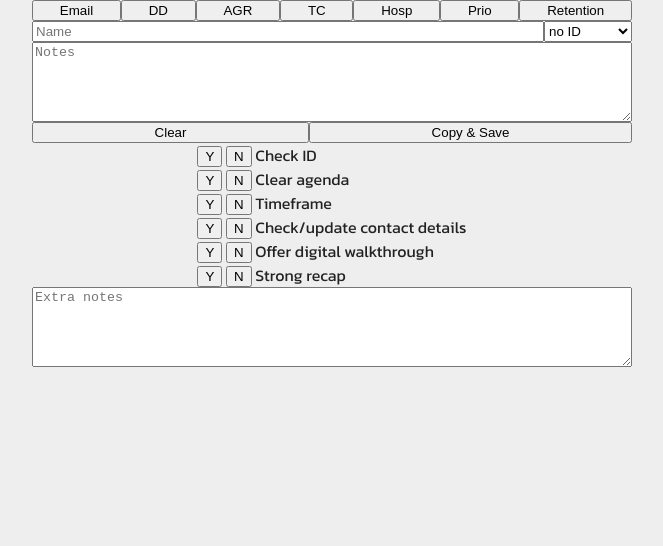
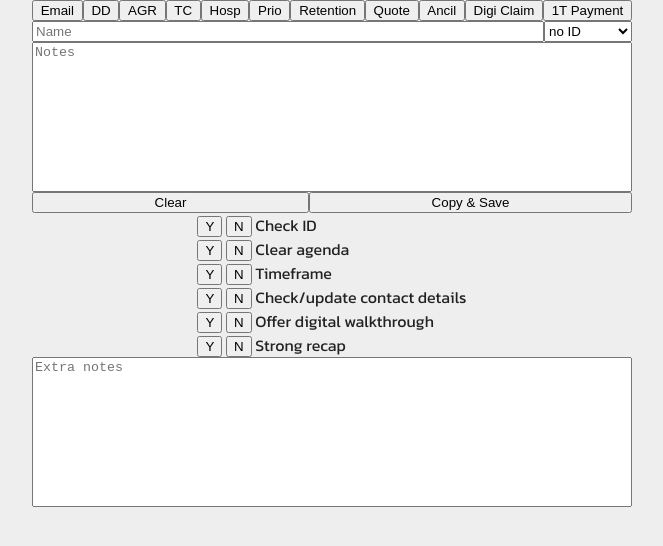
Before and after one commit to calebfaulks/calebfaulks.github.io, a plain HTML site: page note-tool/index.html in a window 1280 px wide. Shown: the whole page, without its empty margins (308-971 px from the left). Drawn offline with Linux system fonts and the light colour scheme.

Commit message:
Note Tool update
New buttons, better textareas

```diff
--- a/note-tool/css/style.css
+++ b/note-tool/css/style.css
@@ -62,7 +62,8 @@ body {
 
 .notes-box {
 	width: 100%;
-	height: 10%;
+	height: 150px;
+	resize: none;
 }
 
 #notes-archive {
--- a/note-tool/index.html
+++ b/note-tool/index.html
@@ -23,6 +23,11 @@
 			<button onclick="genericButtonEvent(this, 'Hosp enquiry - transferred to hospital')">Hosp</button>
 			<button onclick="genericButtonEvent(this, 'Hosp claim enquiry - transferred to priority')">Prio</button>
 			<button onclick="genericButtonEvent(this, 'Cancellation (reason) - transferred to retention')">Retention</button>
+			<button onclick="genericButtonEvent(this, 'Quoted product, MUST ADV 30 DAYS')">Quote</button>
+			<button onclick="genericButtonEvent(this, 'Saved ancil check')">Ancil</button>
+			<button onclick="genericButtonEvent(this, 'Walked through claiming online')">Digi Claim</button>
+			<button onclick="genericButtonEvent(this, 'Took one-time payment')">1T Payment</button>
+			<!-- ADD:   -->
 		</div>
 		<div class="member-info">
 			<input id="member-name" type="text" placeholder="Name">
--- a/note-tool/js/script.js
+++ b/note-tool/js/script.js
@@ -11,6 +11,7 @@ const ITEM_RECAP = 6;
 const ITEM_DD_SCRIPT = 7;
 const ITEM_EMAIL_SCRIPT = 8;
 const ITEM_AGR_SCRIPT = 9;
+const ITEM_QUOTE_VALID = 10;
 
 let timeStart, timeBreakMorning, timeBreakLunch, timeBreakAfternoon, timeFinish;
 
@@ -24,6 +25,7 @@ checklistItems[ITEM_RECAP] = {text: "Strong recap"};
 checklistItems[ITEM_DD_SCRIPT] = {text: "DD script"};
 checklistItems[ITEM_EMAIL_SCRIPT] = {text: "Email script"};
 checklistItems[ITEM_AGR_SCRIPT] = {text: "AGR script"};
+checklistItems[ITEM_QUOTE_VALID] = {text: "Quote validity"};
 
 let currentCall;
 
```
